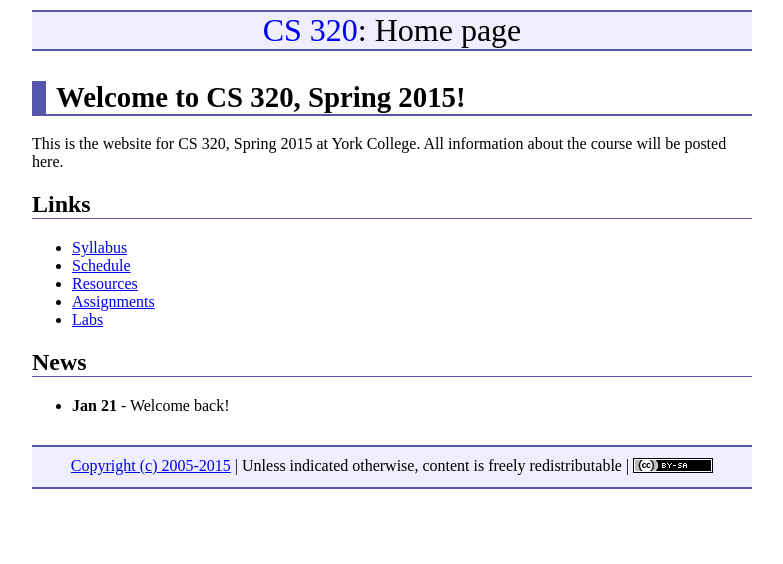
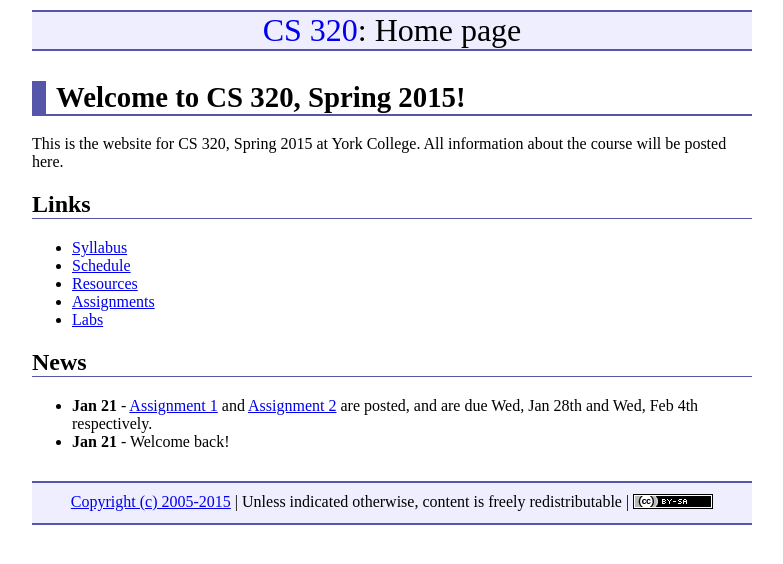
Before and after one commit to ycpcs/cs320-spring2016, a Jekyll site: the page built from index.md, in a window 1280 px wide. Shown: the top 564 px of the page, without its empty margins (248-1031 px from the left). Built offline with Jekyll 4.4.1, drawn with Linux system fonts in a browser that asks for light colours; Markdown is read by kramdown in place of the engine named in the settings.

```diff
--- a/index.md
+++ b/index.md
@@ -18,4 +18,5 @@ All information about the course will be posted here.
 
 ## News
 
+* **Jan 21** - [Assignment 1](assign/assign01.html) and [Assignment 2](assign/assign02.html) are posted, and are due Wed, Jan 28th and Wed, Feb 4th respectively.
 * **Jan 21** - Welcome back!
```
Also changed, not shown: syllabus.md (+0 -2 lines).
